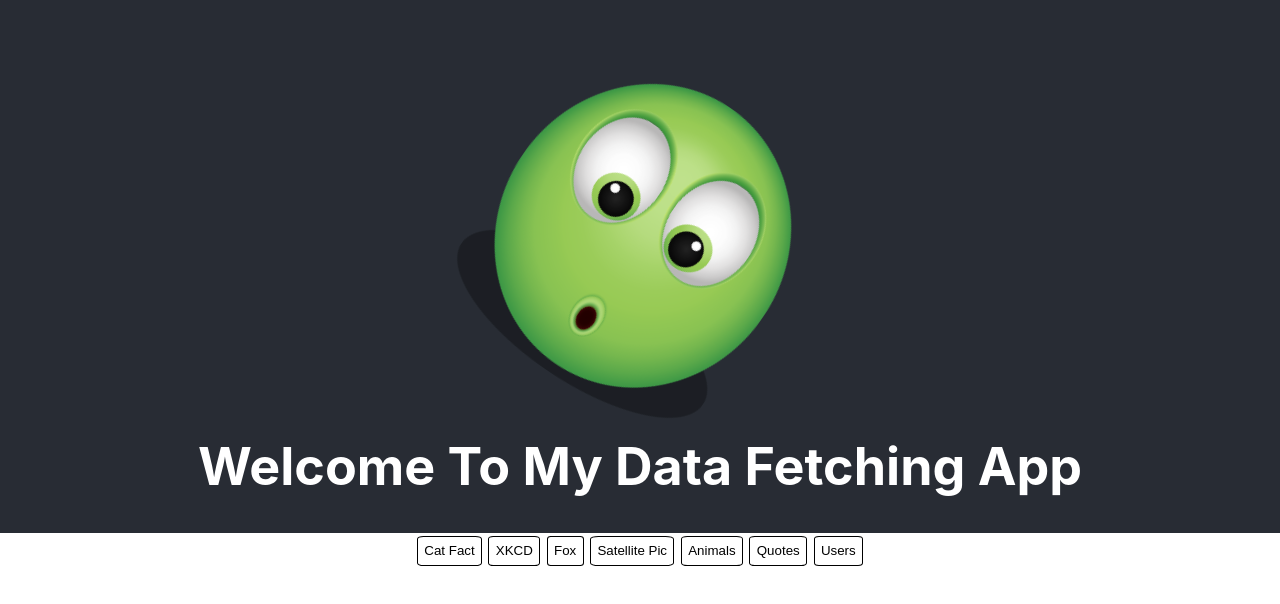
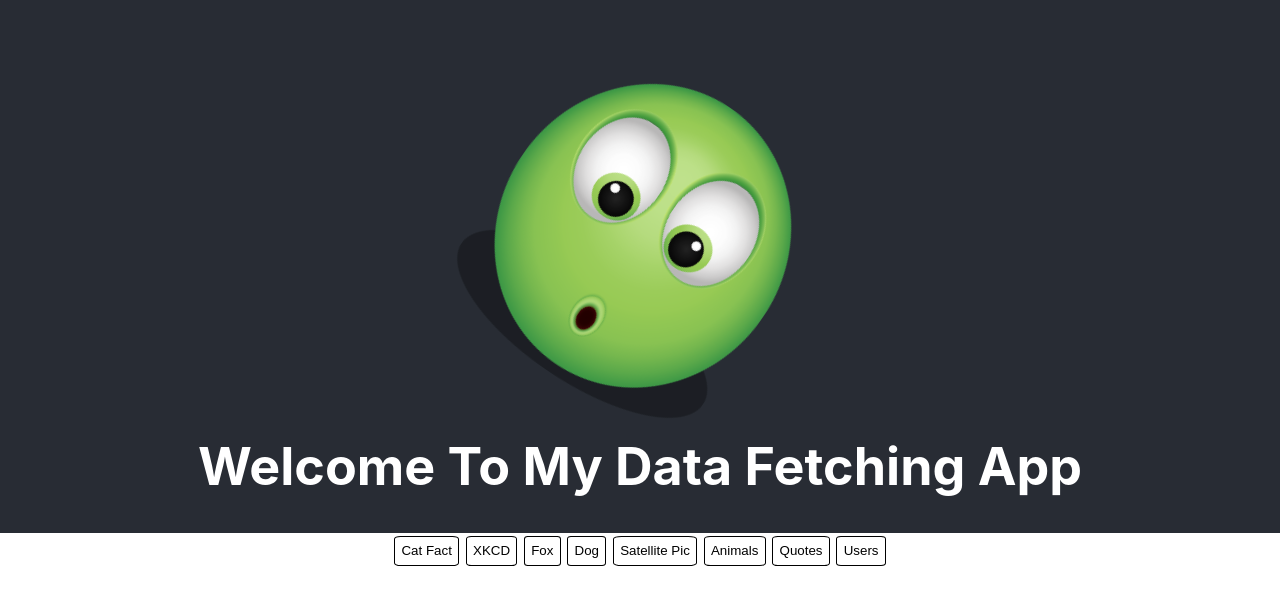
Before and after one commit to NadyaCodes/api-mania, a React (Create React App) app in the folder client/: page / in a window 1280 px wide. Shown: the top 604 px of the page. Built offline with nearby package versions, Linux system fonts and the light colour scheme.

Commit message:
add dog component

```diff
--- a/client/src/App.js
+++ b/client/src/App.js
@@ -7,6 +7,7 @@ import Satellite from './Satellite';
 import Quote from './Quote'
 import CatFact from './CatFact';
 import User from './User';
+import Dog from './Dog'
 import './App.css';
 
 import { useState } from 'react'
@@ -19,7 +20,8 @@ function App() {
     satellite: false,
     quote: false,
     catFact: false,
-    user: false
+    user: false,
+    dog: false
   })
   return (
     <div className="App">
@@ -32,6 +34,7 @@ function App() {
         {state.catFact && <CatFact />}
         {state.xkcd && <XKCD />}
         {state.fox && <Fox />}
+        {state.dog && <Dog />}
         {state.satellite && <Satellite />}
         {state.animals && <Animals />}
         {state.quote && <Quote />}
--- /dev/null
+++ b/client/src/Dog.jsx
@@ -0,0 +1,5 @@
+export default function Dog() {
+  return(
+    <article>Dog</article>
+  )
+}
--- a/client/src/Navigation.jsx
+++ b/client/src/Navigation.jsx
@@ -14,6 +14,7 @@ export default function Navigation(props) {
       <button onClick={() => toggleElement("catFact")} className={state.catFact ? 'selected' : null}>Cat Fact</button>
       <button onClick={() => toggleElement("xkcd")} className={state.xkcd ? 'selected' : null}>XKCD</button>
       <button onClick={() => toggleElement("fox")} className={state.fox ? 'selected' : null}>Fox</button>
+      <button onClick={() => toggleElement("dog")} className={state.dog ? 'selected' : null}>Dog</button>
       <button onClick={() => toggleElement("satellite")} className={state.satellite ? 'selected' : null}>Satellite Pic</button>
       <button onClick={() => toggleElement("animals")} className={state.animals ? 'selected' : null}>Animals</button>
       <button onClick={() => toggleElement("quote")} className={state.quote ? 'selected' : null}>Quotes</button>
```
